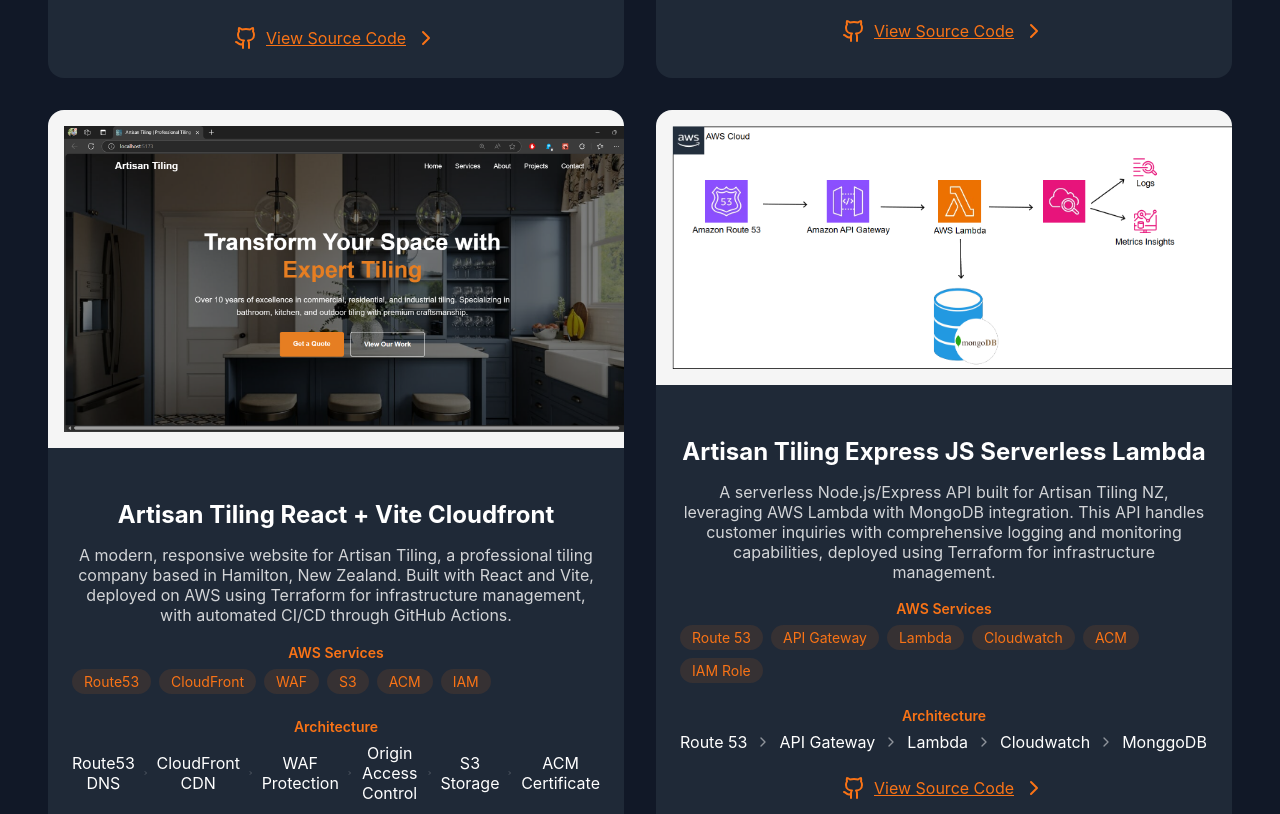
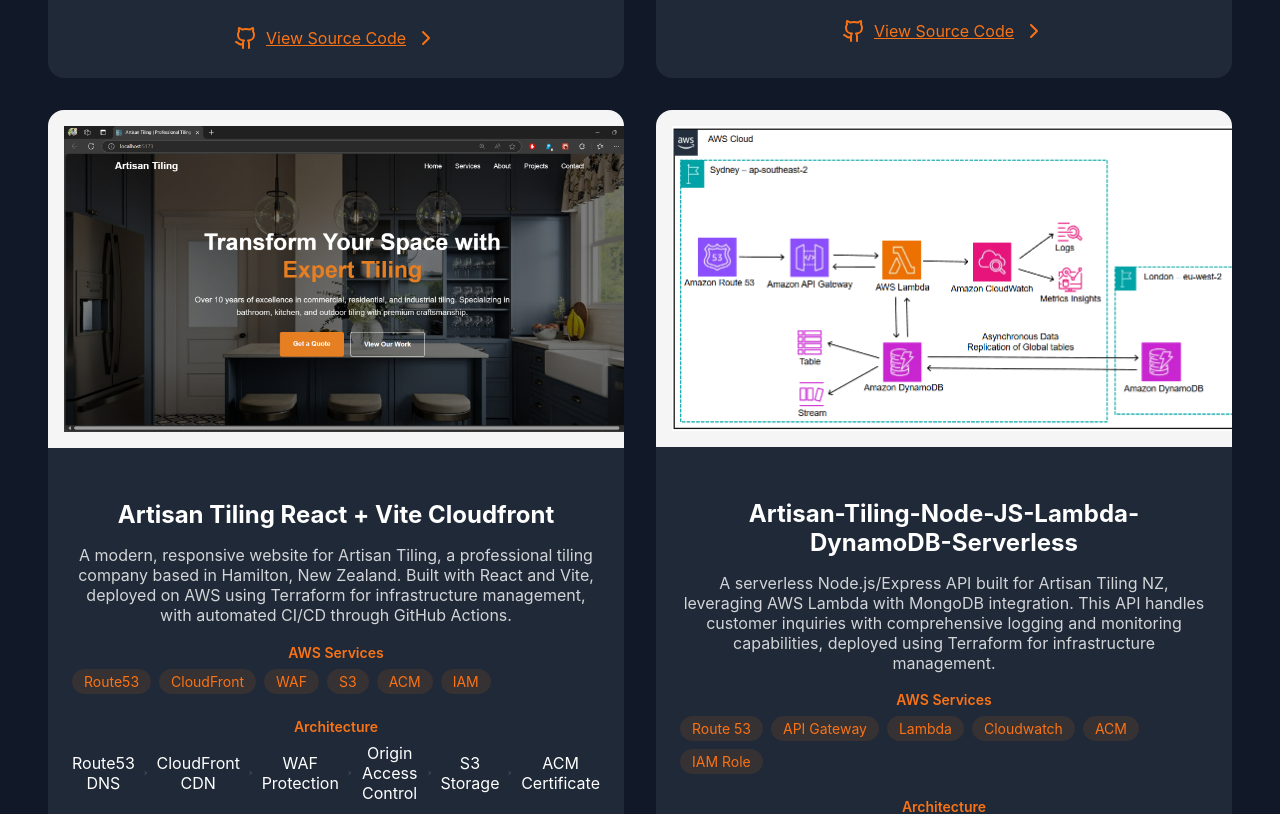
Before and after one commit to CaringalML/My-Portfolio-Website, a React (Create React App) app: page / in a window 1280 px wide. Shown: the part 2736-3550 px from the top of the page. Built offline with nearby package versions, Linux system fonts and the light colour scheme.

Commit message:
updated lambda

```diff
--- a/src/components/home.jsx
+++ b/src/components/home.jsx
@@ -138,9 +138,9 @@
     },
 
     {
-      title: "Artisan Tiling Express JS Serverless Lambda",
+      title: "Artisan-Tiling-Node-JS-Lambda-DynamoDB-Serverless",
       description: "A serverless Node.js/Express API built for Artisan Tiling NZ, leveraging AWS Lambda with MongoDB integration. This API handles customer inquiries with comprehensive logging and monitoring capabilities, deployed using Terraform for infrastructure management.",
-      image: "/img/api-gateway-lambda.png",
+      image: "/img/diagrams.png",
       services: [
         "Route 53",
         "API Gateway",
@@ -149,13 +149,13 @@
         "ACM",
         "IAM Role",
     ],
-      github: "https://github.com/CaringalML/Artisan-Tiling-Express-JS-Serverless-Lambda",
+      github: "https://github.com/CaringalML/Artisan-Tiling-Node-JS-Lambda-DynamoDB-Serverless",
       architecture: [
        "Route 53",
         "API Gateway",
         "Lambda",
         "Cloudwatch",
-        "MonggoDB",
+        "DynamoDB",
     ]
     }
   ];
```
Also changed, not shown: public/img/diagrams.png (added).
